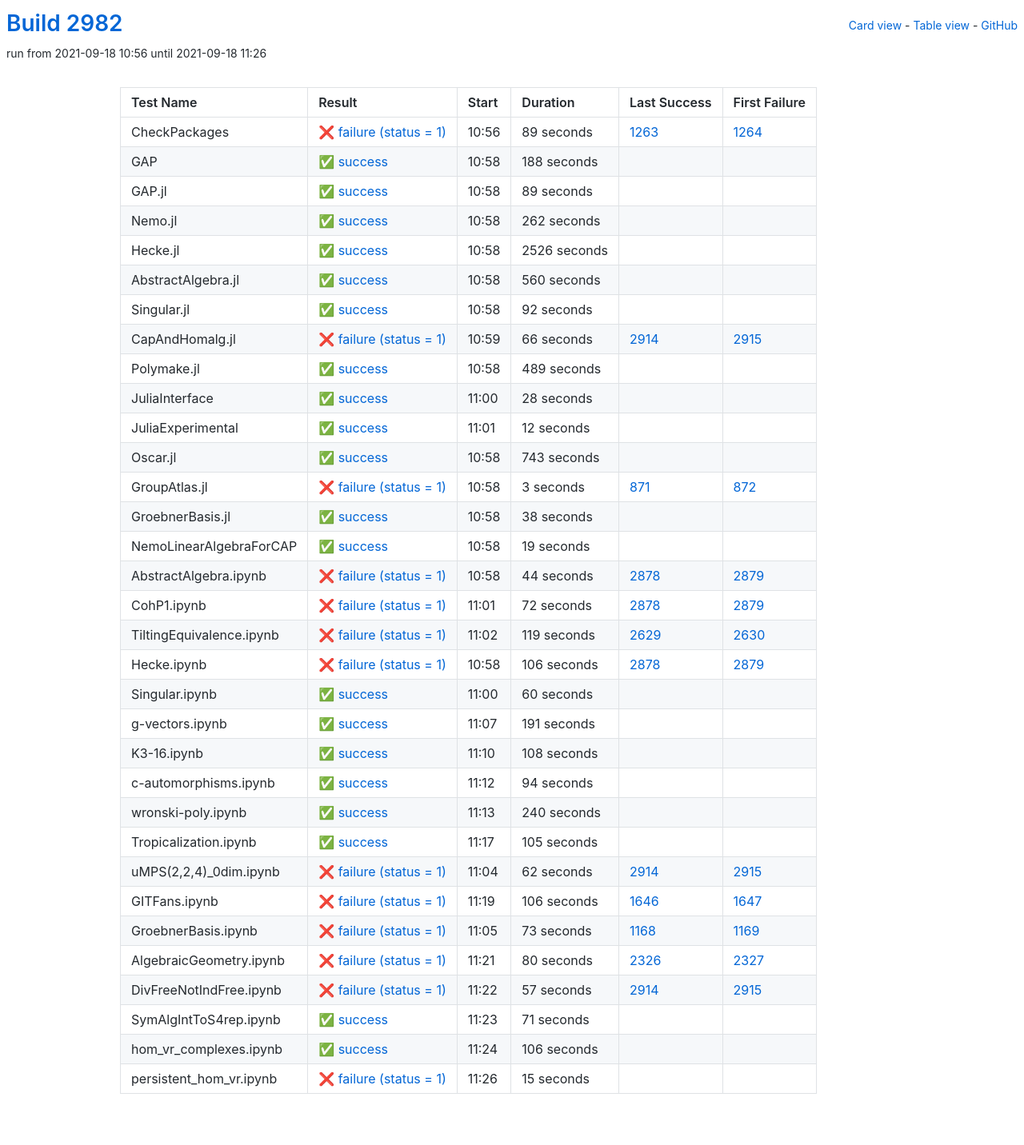
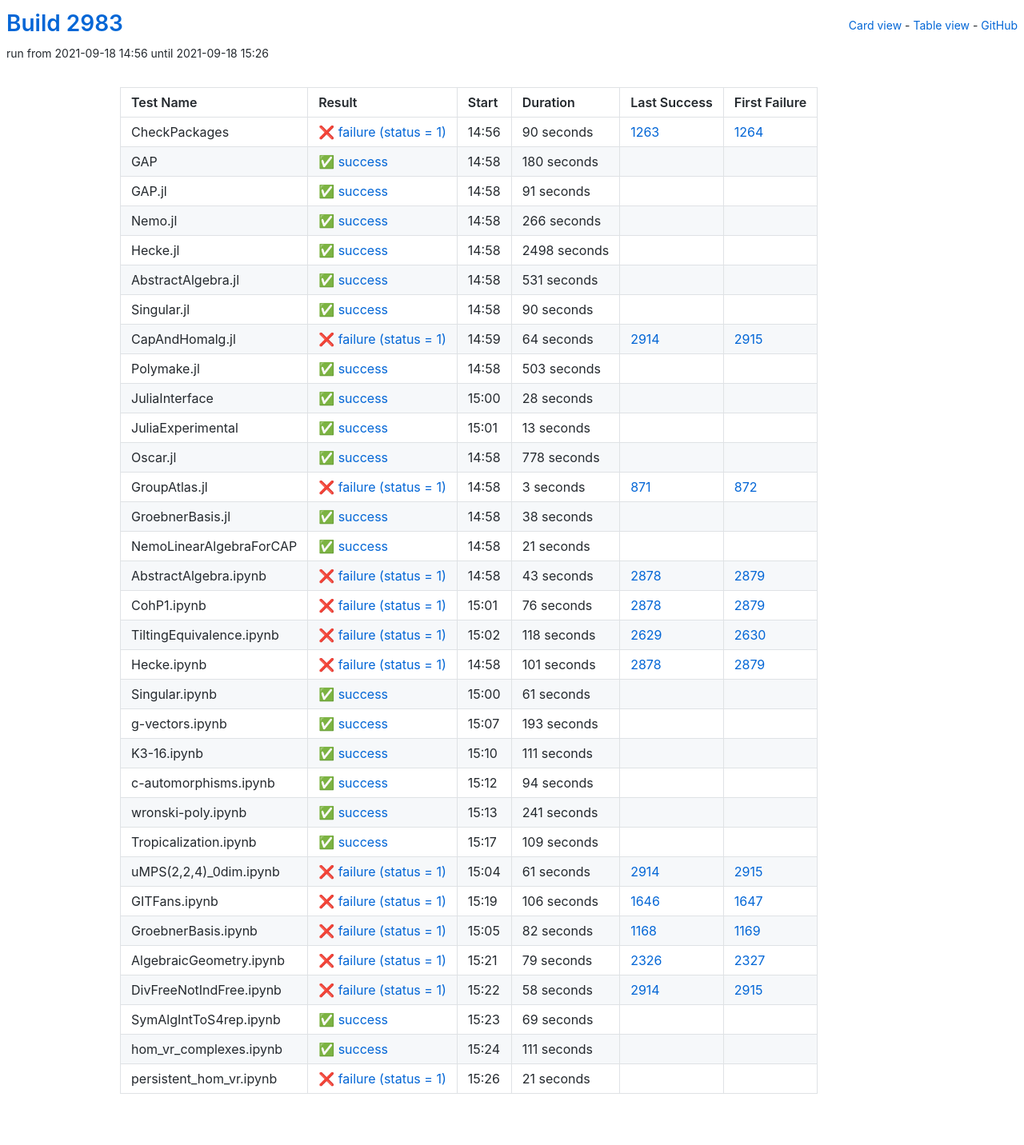
Before and after one commit to oscar-system/oscar-ci-status-stable, a Jekyll site: the page built from table.html, in a window 1280 px wide. Shown: the whole page at 80% size. Built offline with Jekyll 4.4.1, drawn with Linux system fonts in a browser that asks for light colours.

Commit message:
Build #2983

```diff
--- a/_data/ci.yml
+++ b/_data/ci.yml
@@ -1,6 +1,6 @@
 ---
-build: 2982
-build_url: https://oscarci.mathematik.uni-kl.de/job/oscar-stable/2982/
+build: 2983
+build_url: https://oscarci.mathematik.uni-kl.de/job/oscar-stable/2983/
 job: oscar-stable
 organization: oscar-system
 repo: oscar-ci-status-stable
@@ -8,116 +8,116 @@ repourl: https://github.com/oscar-system/oscar-ci-status-stable
 tests:
 - name: CheckPackages
   id: checkpackages
-  log: https://oscarci.mathematik.uni-kl.de/job/oscar-stable/2982/artifact/logs/build-2982/CheckPackages.log
-  start: 2021-09-18 10:56
+  log: https://oscarci.mathematik.uni-kl.de/job/oscar-stable/2983/artifact/logs/build-2983/CheckPackages.log
+  start: 2021-09-18 14:56
   success: false
   exitcode: 1
   status: failure
-  duration: 89
+  duration: 90
   last_success: 1263
   last_success_url: https://oscarci.mathematik.uni-kl.de/job/oscar-stable/1263/
   first_failure: 1264
   first_failure_url: https://oscarci.mathematik.uni-kl.de/job/oscar-stable/1264/
 - name: GAP
   id: gap
-  log: https://oscarci.mathematik.uni-kl.de/job/oscar-stable/2982/artifact/logs/build-2982/GAP.log
-  start: 2021-09-18 10:58
+  log: https://oscarci.mathematik.uni-kl.de/job/oscar-stable/2983/artifact/logs/build-2983/GAP.log
+  start: 2021-09-18 14:58
   success: true
   exitcode: 0
   status: success
-  duration: 188
+  duration: 180
   last_success: false
   last_success_url:
   first_failure: false
   first_failure_url:
 - name: GAP.jl
   id: gap-jl
-  log: https://oscarci.mathematik.uni-kl.de/job/oscar-stable/2982/artifact/logs/build-2982/GAP.jl.log
-  start: 2021-09-18 10:58
+  log: https://oscarci.mathematik.uni-kl.de/job/oscar-stable/2983/artifact/logs/build-2983/GAP.jl.log
+  start: 2021-09-18 14:58
   success: true
   exitcode: 0
   status: success
-  duration: 89
+  duration: 91
   last_success: false
   last_success_url:
   first_failure: false
   first_failure_url:
 - name: Nemo.jl
   id: nemo-jl
-  log: https://oscarci.mathematik.uni-kl.de/job/oscar-stable/2982/artifact/logs/build-2982/Nemo.jl.log
-  start: 2021-09-18 10:58
+  log: https://oscarci.mathematik.uni-kl.de/job/oscar-stable/2983/artifact/logs/build-2983/Nemo.jl.log
+  start: 2021-09-18 14:58
   success: true
   exitcode: 0
   status: success
-  duration: 262
+  duration: 266
   last_success: false
   last_success_url:
   first_failure: false
   first_failure_url:
 - name: Hecke.jl
   id: hecke-jl
-  log: https://oscarci.mathematik.uni-kl.de/job/oscar-stable/2982/artifact/logs/build-2982/Hecke.jl.log
-  start: 2021-09-18 10:58
+  log: https://oscarci.mathematik.uni-kl.de/job/oscar-stable/2983/artifact/logs/build-2983/Hecke.jl.log
+  start: 2021-09-18 14:58
   success: true
   exitcode: 0
   status: success
-  duration: 2526
+  duration: 2498
   last_success: false
   last_success_url:
   first_failure: false
   first_failure_url:
 - name: AbstractAlgebra.jl
   id: abstractalgebra-jl
-  log: https://oscarci.mathematik.uni-kl.de/job/oscar-stable/2982/artifact/logs/build-2982/AbstractAlgebra.jl.log
-  start: 2021-09-18 10:58
+  log: https://oscarci.mathematik.uni-kl.de/job/oscar-stable/2983/artifact/logs/build-2983/AbstractAlgebra.jl.log
+  start: 2021-09-18 14:58
   success: true
   exitcode: 0
   status: success
-  duration: 560
+  duration: 531
   last_success: false
   last_success_url:
   first_failure: false
   first_failure_url:
 - name: Singular.jl
   id: singular-jl
-  log: https://oscarci.mathematik.uni-kl.de/job/oscar-stable/2982/artifact/logs/build-2982/Singular.jl.log
-  start: 2021-09-18 10:58
+  log: https://oscarci.mathematik.uni-kl.de/job/oscar-stable/2983/artifact/logs/build-2983/Singular.jl.log
+  start: 2021-09-18 14:58
   success: true
   exitcode: 0
   status: success
-  duration: 92
+  duration: 90
   last_success: false
   last_success_url:
   first_failure: false
   first_failure_url:
 - name: CapAndHomalg.jl
   id: capandhomalg-jl
-  log: https://oscarci.mathematik.uni-kl.de/job/oscar-stable/2982/artifact/logs/build-2982/CapAndHomalg.jl.log
-  start: 2021-09-18 10:59
+  log: https://oscarci.mathematik.uni-kl.de/job/oscar-stable/2983/artifact/logs/build-2983/CapAndHomalg.jl.log
+  start: 2021-09-18 14:59
   success: false
   exitcode: 1
   status: failure
-  duration: 66
+  duration: 64
   last_success: 2914
   last_success_url: https://oscarci.mathematik.uni-kl.de/job/oscar-stable/2914/
   first_failure: 2915
   first_failure_url: https://oscarci.mathematik.uni-kl.de/job/oscar-stable/2915/
 - name: Polymake.jl
   id: polymake-jl
-  log: https://oscarci.mathematik.uni-kl.de/job/oscar-stable/2982/artifact/logs/build-2982/Polymake.jl.log
-  start: 2021-09-18 10:58
+  log: https://oscarci.mathematik.uni-kl.de/job/oscar-stable/2983/artifact/logs/build-2983/Polymake.jl.log
+  start: 2021-09-18 14:58
   success: true
   exitcode: 0
   status: success
-  duration: 489
+  duration: 503
   last_success: false
   last_success_url:
   first_failure: false
   first_failure_url:
 - name: JuliaInterface
   id: juliainterface
-  log: https://oscarci.mathematik.uni-kl.de/job/oscar-stable/2982/artifact/logs/build-2982/JuliaInterface.log
-  start: 2021-09-18 11:00
+  log: https://oscarci.mathematik.uni-kl.de/job/oscar-stable/2983/artifact/logs/build-2983/JuliaInterface.log
+  start: 2021-09-18 15:00
   success: true
   exitcode: 0
   status: success
@@ -128,32 +128,32 @@ tests:
   first_failure_url:
 - name: JuliaExperimental
   id: juliaexperimental
-  log: https://oscarci.mathematik.uni-kl.de/job/oscar-stable/2982/artifact/logs/build-2982/JuliaExperimental.log
-  start: 2021-09-18 11:01
+  log: https://oscarci.mathematik.uni-kl.de/job/oscar-stable/2983/artifact/logs/build-2983/JuliaExperimental.log
+  start: 2021-09-18 15:01
   success: true
   exitcode: 0
   status: success
-  duration: 12
+  duration: 13
   last_success: false
   last_success_url:
   first_failure: false
   first_failure_url:
 - name: Oscar.jl
   id: oscar-jl
-  log: https://oscarci.mathematik.uni-kl.de/job/oscar-stable/2982/artifact/logs/build-2982/Oscar.jl.log
-  start: 2021-09-18 10:58
+  log: https://oscarci.mathematik.uni-kl.de/job/oscar-stable/2983/artifact/logs/build-2983/Oscar.jl.log
+  start: 2021-09-18 14:58
   success: true
   exitcode: 0
   status: success
-  duration: 743
+  duration: 778
   last_success: false
   last_success_url:
   first_failure: false
   first_failure_url:
 - name: GroupAtlas.jl
   id: groupatlas-jl
-  log: https://oscarci.mathematik.uni-kl.de/job/oscar-stable/2982/artifact/logs/build-2982/GroupAtlas.jl.log
-  start: 2021-09-18 10:58
+  log: https://oscarci.mathematik.uni-kl.de/job/oscar-stable/2983/artifact/logs/build-2983/GroupAtlas.jl.log
+  start: 2021-09-18 14:58
   success: false
   exitcode: 1
   status: failure
@@ -164,8 +164,8 @@ tests:
   first_failure_url: https://oscarci.mathematik.uni-kl.de/job/oscar-stable/872/
 - name: GroebnerBasis.jl
   id: groebnerbasis-jl
-  log: https://oscarci.mathematik.uni-kl.de/job/oscar-stable/2982/artifact/logs/build-2982/GroebnerBasis.jl.log
-  start: 2021-09-18 10:58
+  log: https://oscarci.mathematik.uni-kl.de/job/oscar-stable/2983/artifact/logs/build-2983/GroebnerBasis.jl.log
+  start: 2021-09-18 14:58
   success: true
   exitcode: 0
   status: success
@@ -176,104 +176,104 @@ tests:
   first_failure_url:
 - name: NemoLinearAlgebraForCAP
   id: nemolinearalgebraforcap
-  log: https://oscarci.mathematik.uni-kl.de/job/oscar-stable/2982/artifact/logs/build-2982/NemoLinearAlgebraForCAP.log
-  start: 2021-09-18 10:58
+  log: https://oscarci.mathematik.uni-kl.de/job/oscar-stable/2983/artifact/logs/build-2983/NemoLinearAlgebraForCAP.log
+  start: 2021-09-18 14:58
   success: true
   exitcode: 0
   status: success
-  duration: 19
+  duration: 21
   last_success: false
   last_success_url:
   first_failure: false
   first_failure_url:
 - name: AbstractAlgebra.ipynb
   id: abstractalgebra-ipynb
-  log: https://oscarci.mathematik.uni-kl.de/job/oscar-stable/2982/artifact/logs/build-2982/AbstractAlgebra.ipynb.log
-  start: 2021-09-18 10:58
+  log: https://oscarci.mathematik.uni-kl.de/job/oscar-stable/2983/artifact/logs/build-2983/AbstractAlgebra.ipynb.log
+  start: 2021-09-18 14:58
   success: false
   exitcode: 1
   status: failure
-  duration: 44
+  duration: 43
   last_success: 2878
   last_success_url: https://oscarci.mathematik.uni-kl.de/job/oscar-stable/2878/
   first_failure: 2879
   first_failure_url: https://oscarci.mathematik.uni-kl.de/job/oscar-stable/2879/
 - name: CohP1.ipynb
   id: cohp1-ipynb
-  log: https://oscarci.mathematik.uni-kl.de/job/oscar-stable/2982/artifact/logs/build-2982/CohP1.ipynb.log
-  start: 2021-09-18 11:01
+  log: https://oscarci.mathematik.uni-kl.de/job/oscar-stable/2983/artifact/logs/build-2983/CohP1.ipynb.log
+  start: 2021-09-18 15:01
   success: false
   exitcode: 1
   status: failure
-  duration: 72
+  duration: 76
   last_success: 2878
   last_success_url: https://oscarci.mathematik.uni-kl.de/job/oscar-stable/2878/
   first_failure: 2879
   first_failure_url: https://oscarci.mathematik.uni-kl.de/job/oscar-stable/2879/
 - name: TiltingEquivalence.ipynb
   id: tiltingequivalence-ipynb
-  log: https://oscarci.mathematik.uni-kl.de/job/oscar-stable/2982/artifact/logs/build-2982/TiltingEquivalence.ipynb.log
-  start: 2021-09-18 11:02
+  log: https://oscarci.mathematik.uni-kl.de/job/oscar-stable/2983/artifact/logs/build-2983/TiltingEquivalence.ipynb.log
+  start: 2021-09-18 15:02
   success: false
   exitcode: 1
   status: failure
-  duration: 119
+  duration: 118
   last_success: 2629
   last_success_url: https://oscarci.mathematik.uni-kl.de/job/oscar-stable/2629/
   first_failure: 2630
   first_failure_url: https://oscarci.mathematik.uni-kl.de/job/oscar-stable/2630/
 - name: Hecke.ipynb
   id: hecke-ipynb
-  log: https://oscarci.mathematik.uni-kl.de/job/oscar-stable/2982/artifact/logs/build-2982/Hecke.ipynb.log
-  start: 2021-09-18 10:58
+  log: https://oscarci.mathematik.uni-kl.de/job/oscar-stable/2983/artifact/logs/build-2983/Hecke.ipynb.log
+  start: 2021-09-18 14:58
   success: false
   exitcode: 1
   status: failure
-  duration: 106
+  duration: 101
   last_success: 2878
   last_success_url: https://oscarci.mathematik.uni-kl.de/job/oscar-stable/2878/
   first_failure: 2879
   first_failure_url: https://oscarci.mathematik.uni-kl.de/job/oscar-stable/2879/
 - name: Singular.ipynb
   id: singular-ipynb
-  log: https://oscarci.mathematik.uni-kl.de/job/oscar-stable/2982/artifact/logs/build-2982/Singular.ipynb.log
-  start: 2021-09-18 11:00
+  log: https://oscarci.mathematik.uni-kl.de/job/oscar-stable/2983/artifact/logs/build-2983/Singular.ipynb.log
+  start: 2021-09-18 15:00
   success: true
   exitcode: 0
   status: success
-  duration: 60
+  duration: 61
   last_success: false
   last_success_url:
   first_failure: false
   first_failure_url:
 - name: g-vectors.ipynb
   id: g-vectors-ipynb
-  log: https://oscarci.mathematik.uni-kl.de/job/oscar-stable/2982/artifact/logs/build-2982/g-vectors.ipynb.log
-  start: 2021-09-18 11:07
+  log: https://oscarci.mathematik.uni-kl.de/job/oscar-stable/2983/artifact/logs/build-2983/g-vectors.ipynb.log
+  start: 2021-09-18 15:07
   success: true
   exitcode: 0
   status: success
-  duration: 191
+  duration: 193
   last_success: false
   last_success_url:
   first_failure: false
   first_failure_url:
 - name: K3-16.ipynb
   id: k3-16-ipynb
-  log: https://oscarci.mathematik.uni-kl.de/job/oscar-stable/2982/artifact/logs/build-2982/K3-16.ipynb.log
-  start: 2021-09-18 11:10
+  log: https://oscarci.mathematik.uni-kl.de/job/oscar-stable/2983/artifact/logs/build-2983/K3-16.ipynb.log
+  start: 2021-09-18 15:10
   success: true
   exitcode: 0
   status: success
-  duration: 108
+  duration: 111
   last_success: false
   last_success_url:
   first_failure: false
   first_failure_url:
 - name: c-automorphisms.ipynb
   id: c-automorphisms-ipynb
-  log: https://oscarci.mathematik.uni-kl.de/job/oscar-stable/2982/artifact/logs/build-2982/c-automorphisms.ipynb.log
-  start: 2021-09-18 11:12
+  log: https://oscarci.mathematik.uni-kl.de/job/oscar-stable/2983/artifact/logs/build-2983/c-automorphisms.ipynb.log
+  start: 2021-09-18 15:12
   success: true
   exitcode: 0
   status: success
@@ -284,44 +284,44 @@ tests:
   first_failure_url:
 - name: wronski-poly.ipynb
   id: wronski-poly-ipynb
-  log: https://oscarci.mathematik.uni-kl.de/job/oscar-stable/2982/artifact/logs/build-2982/wronski-poly.ipynb.log
-  start: 2021-09-18 11:13
+  log: https://oscarci.mathematik.uni-kl.de/job/oscar-stable/2983/artifact/logs/build-2983/wronski-poly.ipynb.log
+  start: 2021-09-18 15:13
   success: true
   exitcode: 0
   status: success
-  duration: 240
+  duration: 241
   last_success: false
   last_success_url:
   first_failure: false
   first_failure_url:
 - name: Tropicalization.ipynb
   id: tropicalization-ipynb
-  log: https://oscarci.mathematik.uni-kl.de/job/oscar-stable/2982/artifact/logs/build-2982/Tropicalization.ipynb.log
-  start: 2021-09-18 11:17
+  log: https://oscarci.mathematik.uni-kl.de/job/oscar-stable/2983/artifact/logs/build-2983/Tropicalization.ipynb.log
+  start: 2021-09-18 15:17
   success: true
   exitcode: 0
   status: success
-  duration: 105
+  duration: 109
   last_success: false
   last_success_url:
   first_failure: false
   first_failure_url:
 - name: uMPS(2,2,4)_0dim.ipynb
   id: umps-2-2-4-0dim-ipynb
-  log: https://oscarci.mathematik.uni-kl.de/job/oscar-stable/2982/artifact/logs/build-2982/uMPS-2-2-4-_0dim.ipynb.log
-  start: 2021-09-18 11:04
+  log: https://oscarci.mathematik.uni-kl.de/job/oscar-stable/2983/artifact/logs/build-2983/uMPS-2-2-4-_0dim.ipynb.log
+  start: 2021-09-18 15:04
   success: false
   exitcode: 1
   status: failure
-  duration: 62
+  duration: 61
   last_success: 2914
   last_success_url: https://oscarci.mathematik.uni-kl.de/job/oscar-stable/2914/
   first_failure: 2915
   first_failure_url: https://oscarci.mathematik.uni-kl.de/job/oscar-stable/2915/
 - name: GITFans.ipynb
   id: gitfans-ipynb
-  log: https://oscarci.mathematik.uni-kl.de/job/oscar-stable/2982/artifact/logs/build-2982/GITFans.ipynb.log
-  start: 2021-09-18 11:19
+  log: https://oscarci.mathematik.uni-kl.de/job/oscar-stable/2983/artifact/logs/build-2983/GITFans.ipynb.log
+  start: 2021-09-18 15:19
   success: false
   exitcode: 1
   status: failure
@@ -332,72 +332,72 @@ tests:
   first_failure_url: https://oscarci.mathematik.uni-kl.de/job/oscar-stable/1647/
 - name: GroebnerBasis.ipynb
   id: groebnerbasis-ipynb
-  log: https://oscarci.mathematik.uni-kl.de/job/oscar-stable/2982/artifact/logs/build-2982/GroebnerBasis.ipynb.log
-  start: 2021-09-18 11:05
+  log: https://oscarci.mathematik.uni-kl.de/job/oscar-stable/2983/artifact/logs/build-2983/GroebnerBasis.ipynb.log
+  start: 2021-09-18 15:05
   success: false
   exitcode: 1
   status: failure
-  duration: 73
+  duration: 82
   last_success: 1168
   last_success_url: https://oscarci.mathematik.uni-kl.de/job/oscar-stable/1168/
   first_failure: 1169
   first_failure_url: https://oscarci.mathematik.uni-kl.de/job/oscar-stable/1169/
 - name: AlgebraicGeometry.ipynb
   id: algebraicgeometry-ipynb
-  log: https://oscarci.mathematik.uni-kl.de/job/oscar-stable/2982/artifact/logs/build-2982/AlgebraicGeometry.ipynb.log
-  start: 2021-09-18 11:21
+  log: https://oscarci.mathematik.uni-kl.de/job/oscar-stable/2983/artifact/logs/build-2983/AlgebraicGeometry.ipynb.log
+  start: 2021-09-18 15:21
   success: false
   exitcode: 1
   status: failure
-  duration: 80
+  duration: 79
   last_success: 2326
   last_success_url: https://oscarci.mathematik.uni-kl.de/job/oscar-stable/2326/
   first_failure: 2327
   first_failure_url: https://oscarci.mathematik.uni-kl.de/job/oscar-stable/2327/
 - name: DivFreeNotIndFree.ipynb
   id: divfreenotindfree-ipynb
-  log: https://oscarci.mathematik.uni-kl.de/job/oscar-stable/2982/artifact/logs/build-2982/DivFreeNotIndFree.ipynb.log
-  start: 2021-09-18 11:22
+  log: https://oscarci.mathematik.uni-kl.de/job/oscar-stable/2983/artifact/logs/build-2983/DivFreeNotIndFree.ipynb.log
+  start: 2021-09-18 15:22
   success: false
   exitcode: 1
   status: failure
-  duration: 57
+  duration: 58
   last_success: 2914
   last_success_url: https://oscarci.mathematik.uni-kl.de/job/oscar-stable/2914/
   first_failure: 2915
   first_failure_url: https://oscarci.mathematik.uni-kl.de/job/oscar-stable/2915/
 - name: SymAlgIntToS4rep.ipynb
   id: symalginttos4rep-ipynb
-  log: https://oscarci.mathematik.uni-kl.de/job/oscar-stable/2982/artifact/logs/build-2982/SymAlgIntToS4rep.ipynb.log
-  start: 2021-09-18 11:23
+  log: https://oscarci.mathematik.uni-kl.de/job/oscar-stable/2983/artifact/logs/build-2983/SymAlgIntToS4rep.ipynb.log
+  start: 2021-09-18 15:23
   success: true
   exitcode: 0
   status: success
-  duration: 71
+  duration: 69
   last_success: false
   last_success_url:
   first_failure: false
   first_failure_url:
 - name: hom_vr_complexes.ipynb
   id: hom-vr-complexes-ipynb
-  log: https://oscarci.mathematik.uni-kl.de/job/oscar-stable/2982/artifact/logs/build-2982/hom_vr_complexes.ipynb.log
-  start: 2021-09-18 11:24
+  log: https://oscarci.mathematik.uni-kl.de/job/oscar-stable/2983/artifact/logs/build-2983/hom_vr_complexes.ipynb.log
+  start: 2021-09-18 15:24
   success: true
   exitcode: 0
   status: success
-  duration: 106
+  duration: 111
   last_success: false
   last_success_url:
   first_failure: false
   first_failure_url:
 - name: persistent_hom_vr.ipynb
   id: persistent-hom-vr-ipynb
-  log: https://oscarci.mathematik.uni-kl.de/job/oscar-stable/2982/artifact/logs/build-2982/persistent_hom_vr.ipynb.log
-  start: 2021-09-18 11:26
+  log: https://oscarci.mathematik.uni-kl.de/job/oscar-stable/2983/artifact/logs/build-2983/persistent_hom_vr.ipynb.log
+  start: 2021-09-18 15:26
   success: false
   exitcode: 1
   status: failure
-  duration: 15
+  duration: 21
   last_success: false
   last_success_url:
   first_failure: false
```
Also changed, not shown: README.md.
